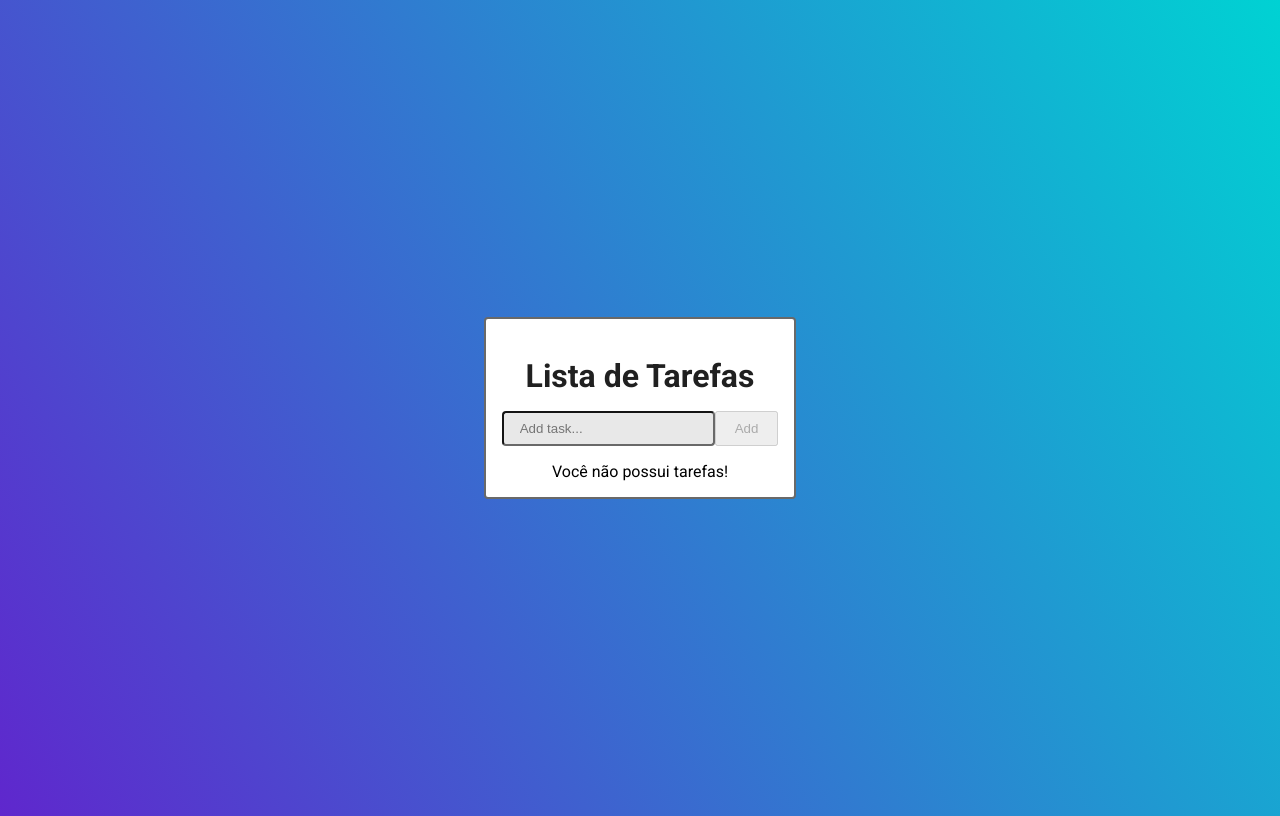
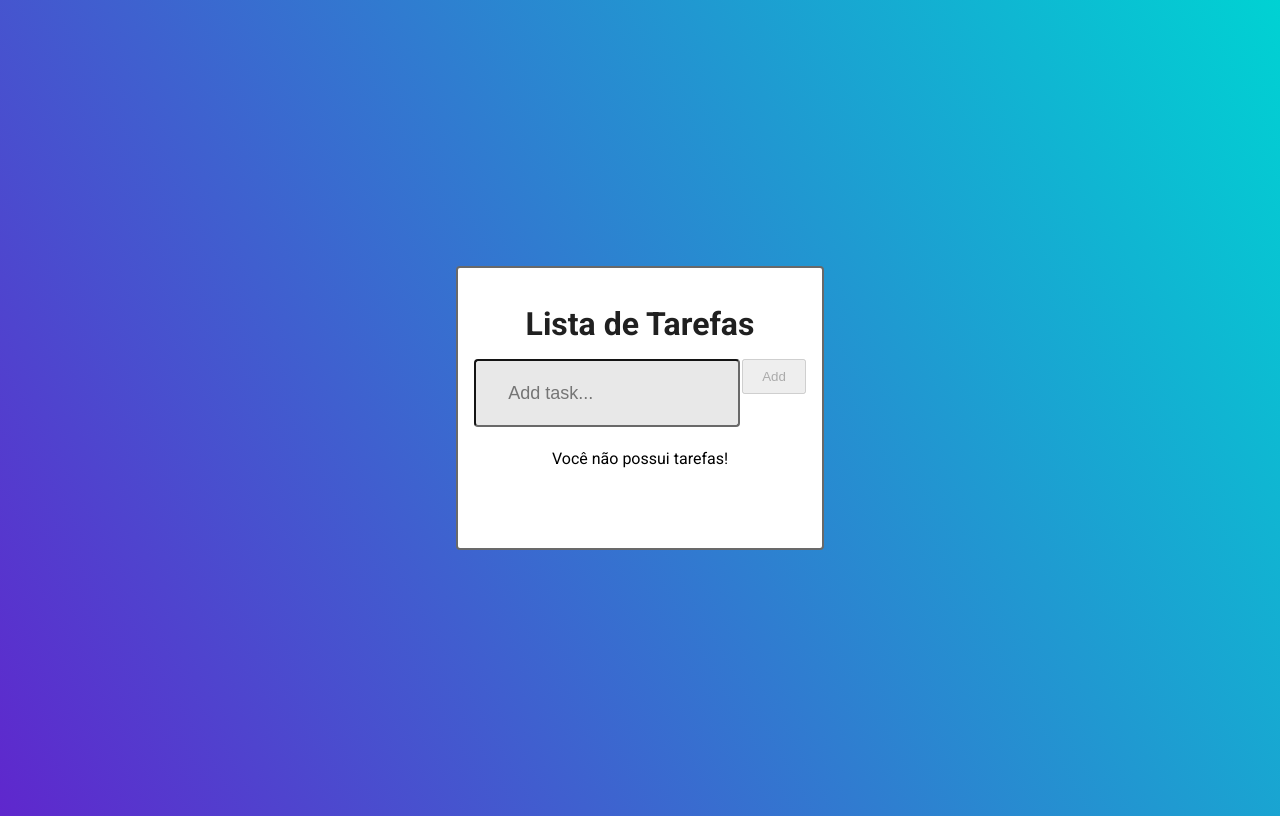
Before and after one commit to Newton-Duarte/angular-todo, an Angular app: page / in a window 1280 px wide. Built offline with nearby package versions, Linux system fonts and the light colour scheme.

Commit message:
style: add button and input styles, add btn and danger classes

```diff
--- a/src/styles.css
+++ b/src/styles.css
@@ -24,6 +24,30 @@ ul {
   text-align: left;
   padding: 1rem;
   list-style: none;
-  padding: 0;
-  margin: 0;
 }
+
+button {
+  cursor: pointer;
+}
+
+input {
+  width: 100%;
+  line-height: 3rem;
+  text-indent: 1rem;
+  font-size: 1.125rem;
+  margin-bottom: 0.4rem;
+}
+
+.btn {
+  display: block;
+  background-color: #000;
+  border: none;
+  padding: 1.125rem;
+  color: #fff;
+  border-radius: 3rem;
+  font-size: 1rem;
+}
+
+.danger {
+  color: red;
+}
```
